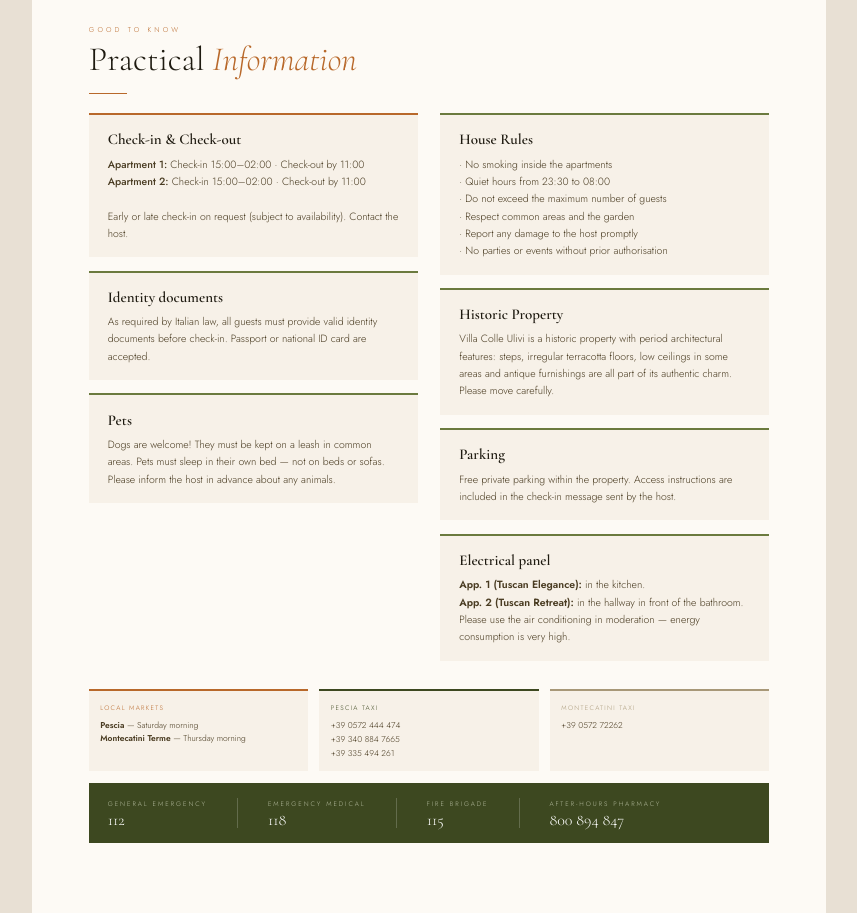
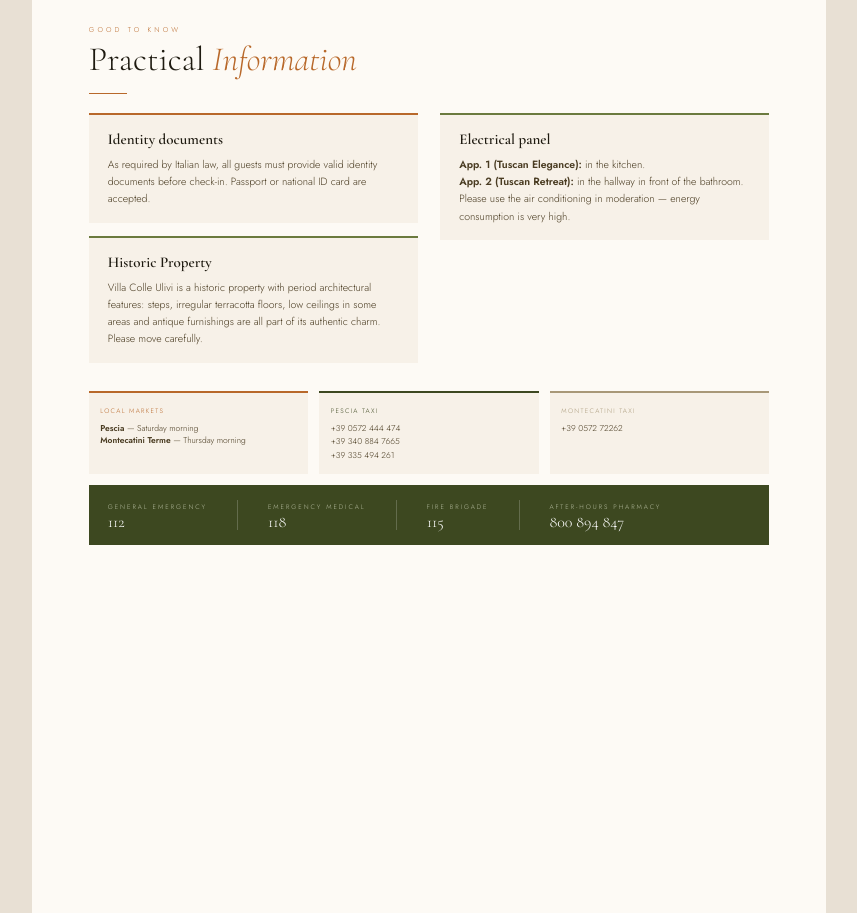
Before and after one commit to naiacollection/villa-colle-ulivi, a plain HTML site: page en.html in a window 1280 px wide. Shown: the part 10470-11383 px from the top of the page, without its empty margins (211-1068 px from the left). Drawn offline with nearby package versions, Linux system fonts and the light colour scheme.

```diff
--- a/en.html
+++ b/en.html
@@ -1991,43 +1991,16 @@
     <div class="two-col" style="margin-bottom:4mm;">
       <div>
         <div class="prac" style="border-top-color:var(--terracotta);">
-          <div class="prac-head">Check-in & Check-out</div>
-          <div class="prac-body">
-            <strong style="font-weight:500;">Apartment 1:</strong> Check-in 15:00–02:00 · Check-out by 11:00<br>
-            <strong style="font-weight:500;">Apartment 2:</strong> Check-in 15:00–02:00 · Check-out by 11:00<br><br>
-            Early or late check-in on request (subject to availability). Contact the host.
-          </div>
-        </div>
-        <div class="prac">
           <div class="prac-head">Identity documents</div>
           <div class="prac-body">As required by Italian law, all guests must provide valid identity documents before check-in. Passport or national ID card are accepted.</div>
-        </div>
-        <div class="prac">
-          <div class="prac-head">Pets</div>
-          <div class="prac-body">Dogs are welcome! They must be kept on a leash in common areas. Pets must sleep in their own bed — not on beds or sofas. Please inform the host in advance about any animals.</div>
-        </div>
-      </div>
-      <div>
-        <div class="prac" style="border-top-color:var(--olive);">
-          <div class="prac-head">House Rules</div>
-          <div class="prac-body">
-            · No smoking inside the apartments<br>
-            · Quiet hours from 23:30 to 08:00<br>
-            · Do not exceed the maximum number of guests<br>
-            · Respect common areas and the garden<br>
-            · Report any damage to the host promptly<br>
-            · No parties or events without prior authorisation
-          </div>
         </div>
         <div class="prac">
           <div class="prac-head">Historic Property</div>
           <div class="prac-body">Villa Colle Ulivi is a historic property with period architectural features: steps, irregular terracotta floors, low ceilings in some areas and antique furnishings are all part of its authentic charm. Please move carefully.</div>
         </div>
-        <div class="prac">
-          <div class="prac-head">Parking</div>
-          <div class="prac-body">Free private parking within the property. Access instructions are included in the check-in message sent by the host.</div>
-        </div>
-        <div class="prac">
+      </div>
+      <div>
+        <div class="prac" style="border-top-color:var(--olive);">
           <div class="prac-head">Electrical panel</div>
           <div class="prac-body"><strong>App. 1 (Tuscan Elegance):</strong> in the kitchen.<br><strong>App. 2 (Tuscan Retreat):</strong> in the hallway in front of the bathroom.<br>Please use the air conditioning in moderation — energy consumption is very high.</div>
         </div>
```
